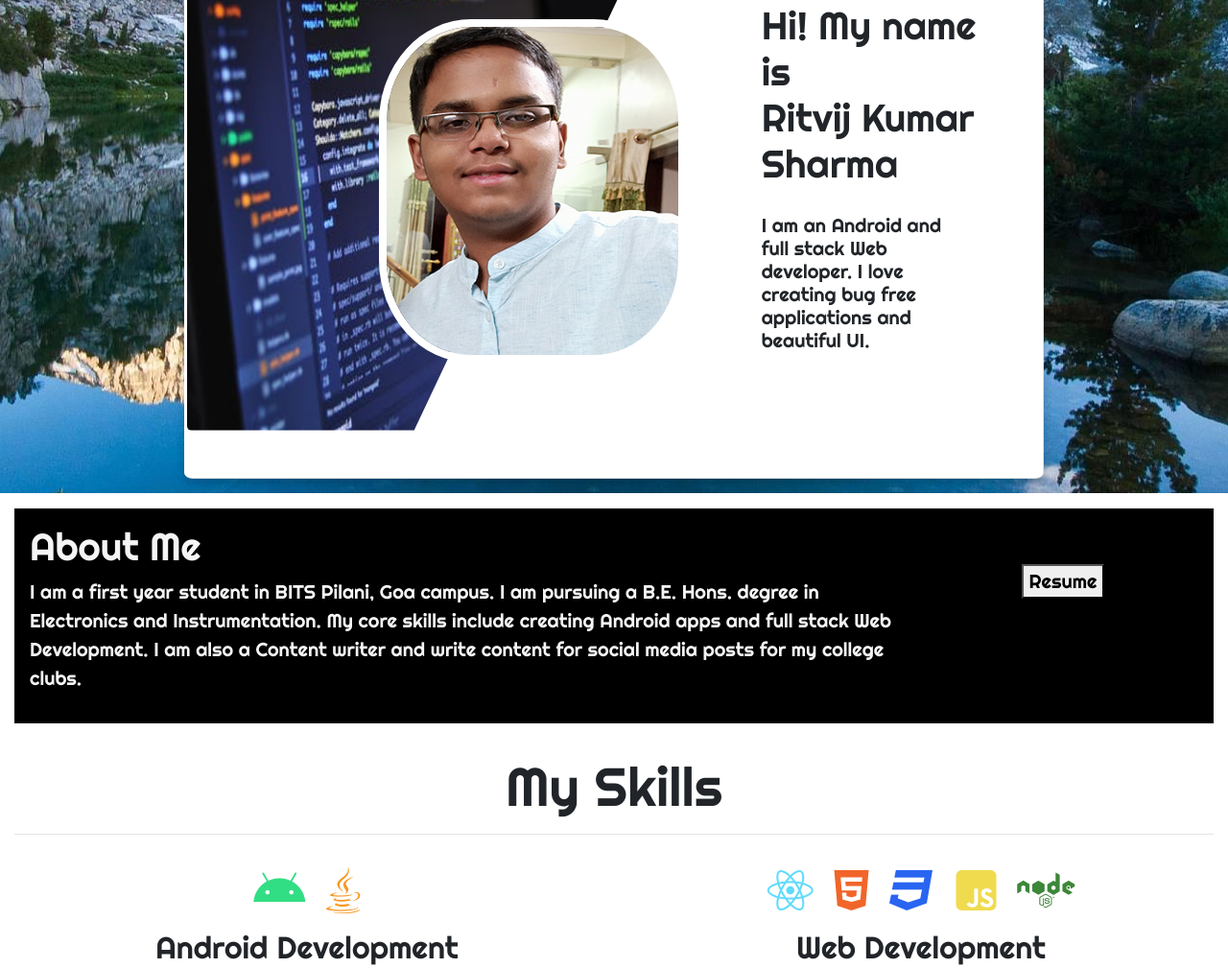
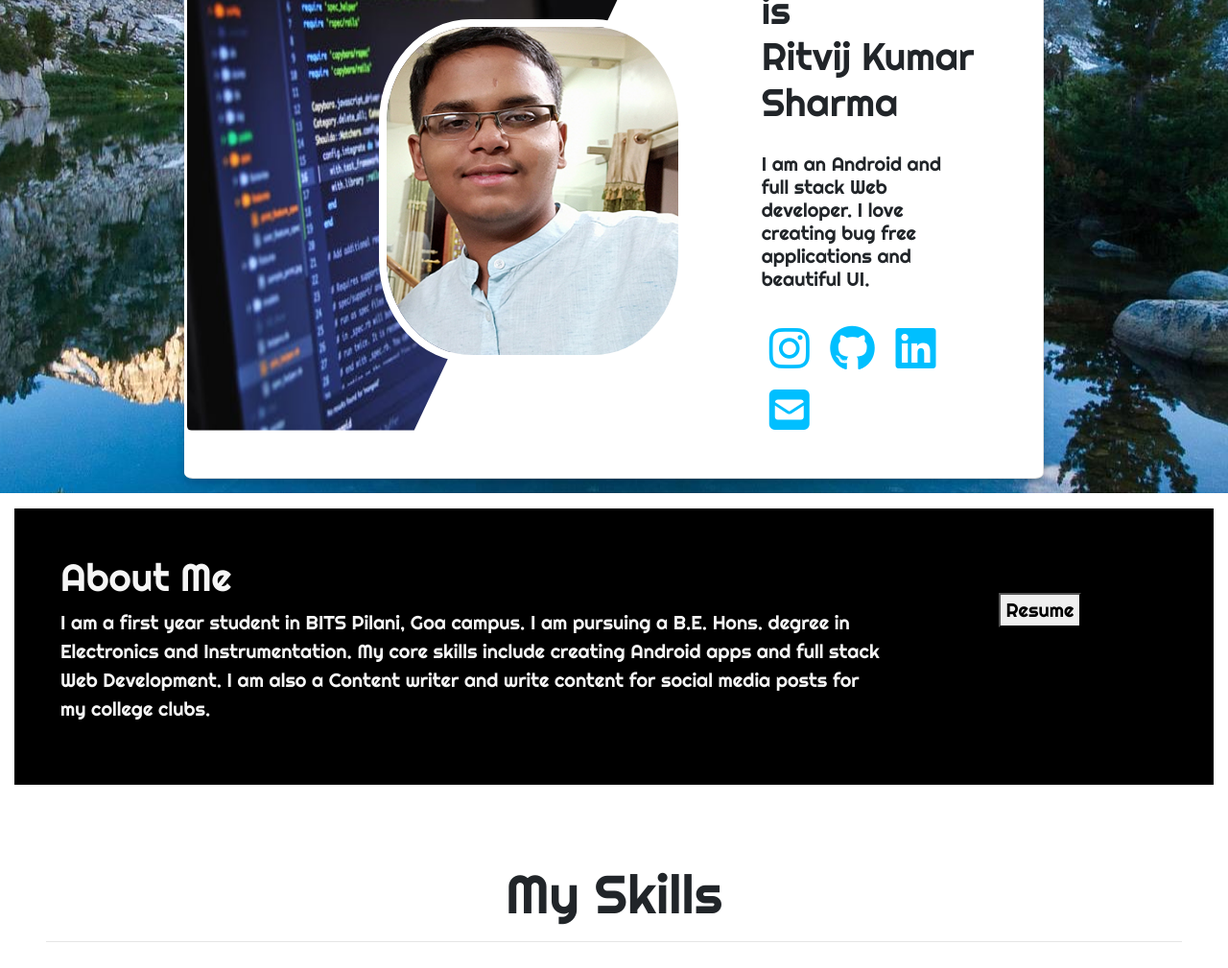
Before and after one commit to ritvij14/ritvij14.github.io, a plain HTML site: page index.html in a window 1280 px wide. Shown: the part 161-1170 px from the top of the page at 96% size. Drawn offline with nearby package versions, Linux system fonts and the light colour scheme.

Commit message:
"more bug fixes and final logos added again

```diff
--- a/index.html
+++ b/index.html
@@ -55,7 +55,7 @@
         </nav>
 
         <!--Fixed background-->
-        <figure>
+        <figure id="home">
             <div class="fixed-wrap">
                 <div id="fixed">
                     <!--Home section with pfp and briefing-->
@@ -68,6 +68,12 @@
                                 <h5 class="info">I am an Android and full stack Web developer. I love creating
                                     bug free applications and beautiful UI.
                                 </h5>
+                                <div class="social">
+                                    <a class="instagram" href="https://www.instagram.com/ritviz_14.exe/"><i class="fab fa-instagram"></i></a>
+                                    <a class="github" href="https://github.com/ritvij14"><i class="fab fa-github"></i></a>
+                                    <a class="linkedin" href="https://www.linkedin.com/in/ritvij-kumar-sharma-1410-rks/"><i class="fab fa-linkedin"></i></a>
+                                    <a class="gmail" href=""><i class="fas fa-envelope-square"></i></a>
+                                </div>
                             </div>
                         </div>
                     </class>
--- a/style.css
+++ b/style.css
@@ -90,7 +90,7 @@ body {
 .fa-github,
 .fa-envelope-square {
     font-size: 3rem;
-    padding: 1rem;
+    padding: 0.5rem;
     color: deepskyblue;
 }
 
@@ -120,7 +120,7 @@ body {
 
 /*About me jumbotron*/
 .jumbotron {
-    padding: 1rem;
+    padding: 3rem;
     background-color: black;
     color: whitesmoke;
     border-radius: 0px;
@@ -137,6 +137,10 @@ body {
 }
 
 /*Skills*/
+#skills {
+    padding: 3rem;
+}
+
 .android,
 .web {
     padding-left: 10vw;
```
